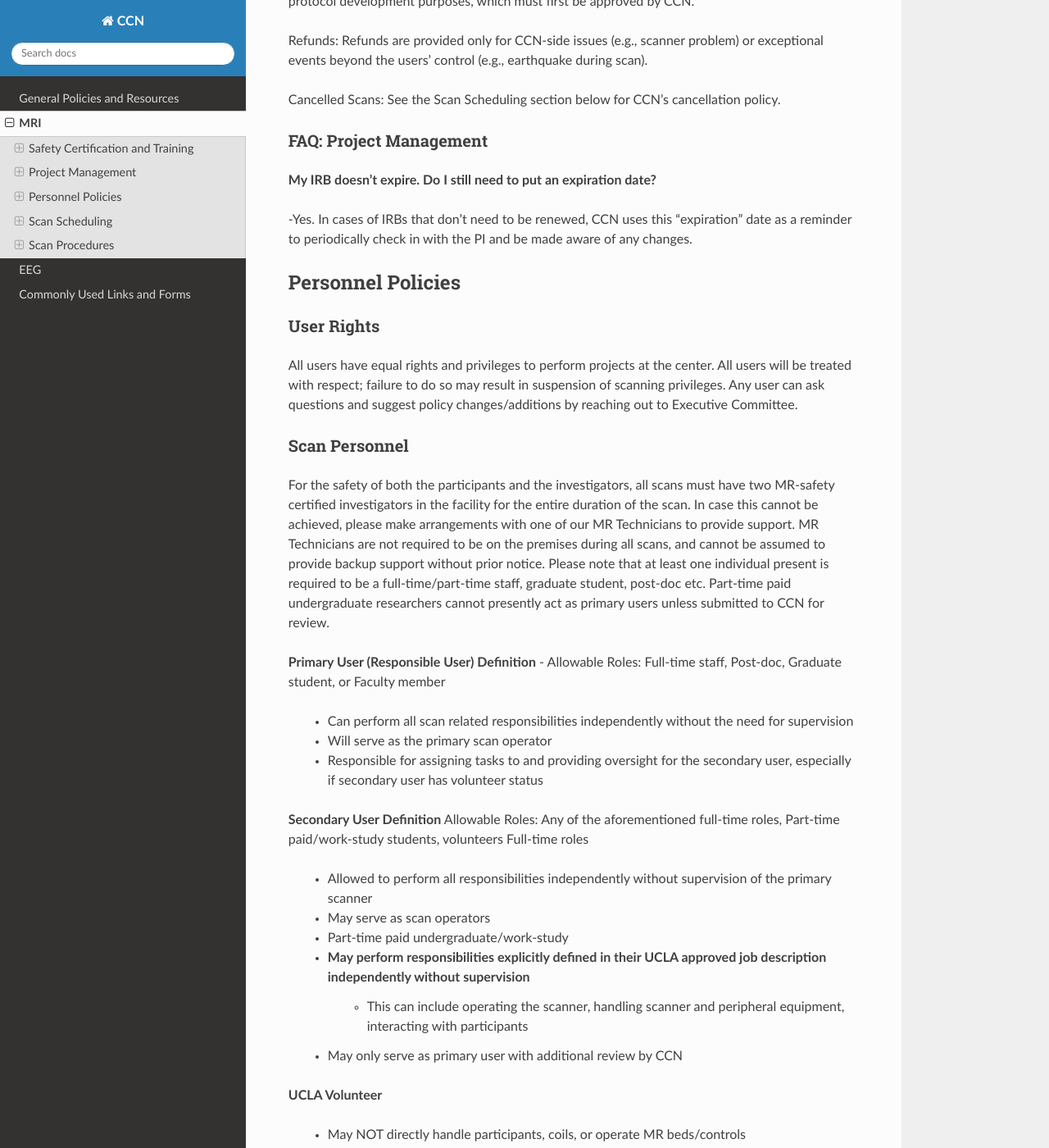
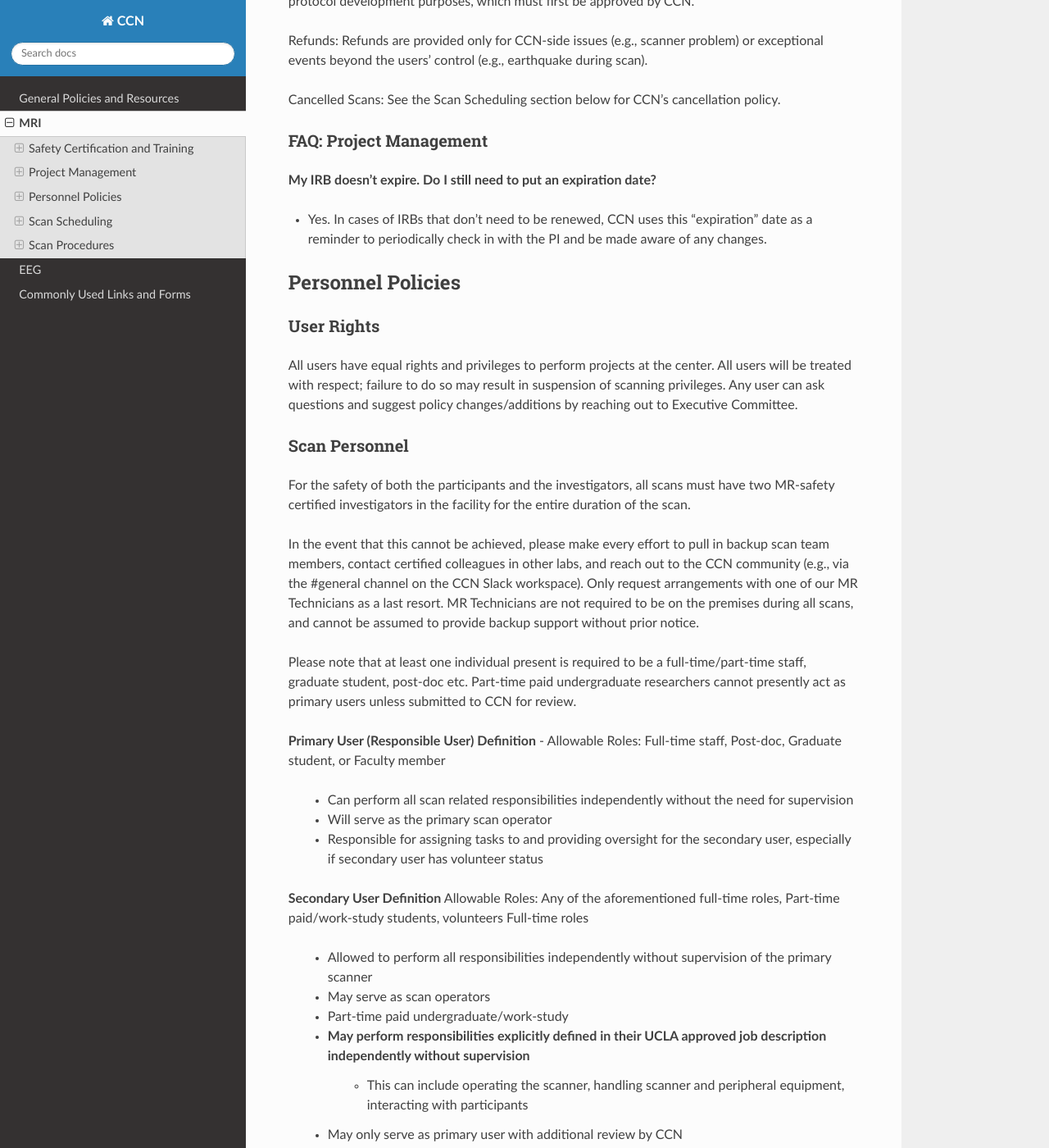
Before and after one commit to CCN-Support/CCN_Wiki, a Sphinx documentation site: the page built from docs/source/mri.rst, in a window 1280 px wide and 1400 px high, scrolled down 8986 px. Shown: the whole window at 82% size. Built offline with Sphinx 7.4.7 and the Read the Docs theme 3.1.0, drawn with Linux system fonts in a browser that asks for light colours.

Commit message:
Update mri.rst

```diff
--- a/docs/source/mri.rst
+++ b/docs/source/mri.rst
@@ -176,7 +176,7 @@ FAQ: Project Management
 
 **My IRB doesn't expire. Do I still need to put an expiration date?**
 
--Yes. In cases of IRBs that don't need to be renewed, CCN uses this "expiration" date as a reminder to periodically check in with the PI and be made aware of any changes.
+- Yes. In cases of IRBs that don't need to be renewed, CCN uses this "expiration" date as a reminder to periodically check in with the PI and be made aware of any changes.
 
 
 Personnel Policies
@@ -188,7 +188,11 @@ All users have equal rights and privileges to perform projects at the center. Al
 
 Scan Personnel
 ~~~~~~~~~~~~~~
-For the safety of both the participants and the investigators, all scans must have two MR-safety certified investigators in the facility for the entire duration of the scan. In case this cannot be achieved, please make arrangements with one of our MR Technicians to provide support. MR Technicians are not required to be on the premises during all scans, and cannot be assumed to provide backup support without prior notice. Please note that at least one individual present is required to be a full-time/part-time staff, graduate student, post-doc etc. Part-time paid undergraduate researchers cannot presently act as primary users unless submitted to CCN for review.
+For the safety of both the participants and the investigators, all scans must have two MR-safety certified investigators in the facility for the entire duration of the scan.
+
+In the event that this cannot be achieved, please make every effort to pull in backup scan team members, contact certified colleagues in other labs, and reach out to the CCN community (e.g., via the #general channel on the CCN Slack workspace). Only request arrangements with one of our MR Technicians as a last resort. MR Technicians are not required to be on the premises during all scans, and cannot be assumed to provide backup support without prior notice.
+
+Please note that at least one individual present is required to be a full-time/part-time staff, graduate student, post-doc etc. Part-time paid undergraduate researchers cannot presently act as primary users unless submitted to CCN for review.
 
 **Primary User (Responsible User) Definition**
 - Allowable Roles: Full-time staff, Post-doc, Graduate student, or Faculty member
```
